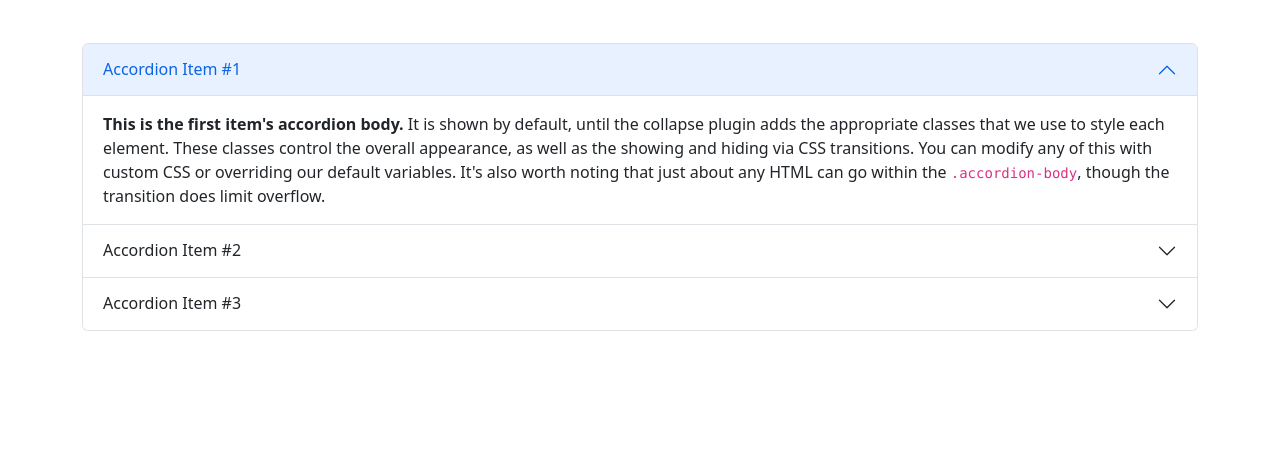
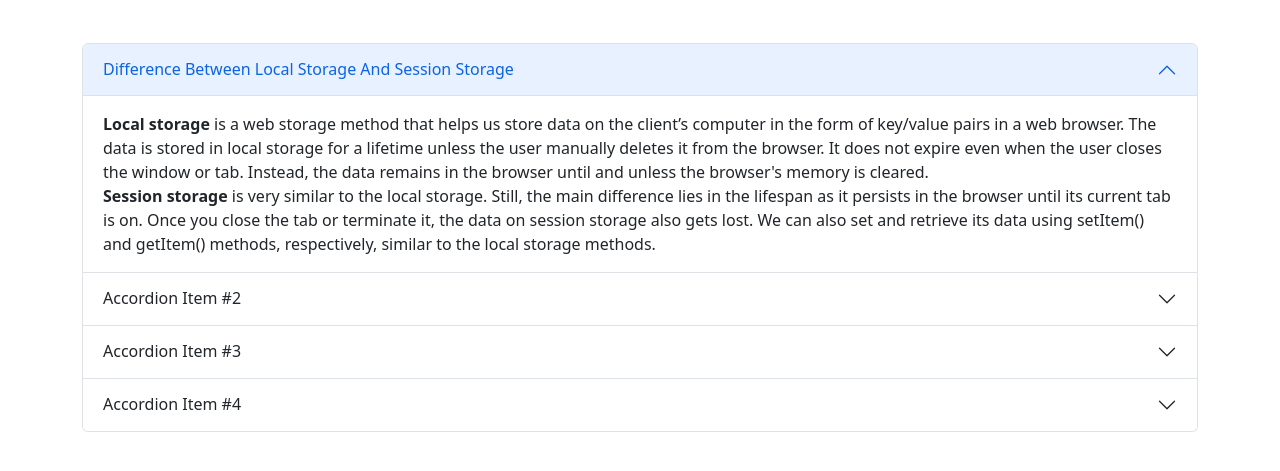
Before and after one commit to devalamin/typing-monster, a plain HTML site: page blog.html in a window 1280 px wide. Shown: the part 53-524 px from the top of the page. Drawn offline with nearby package versions, Linux system fonts and the light colour scheme.

Commit message:
blog customized

```diff
--- a/blog.html
+++ b/blog.html
@@ -18,18 +18,24 @@
                 <h2 class="accordion-header" id="headingOne">
                     <button class="accordion-button" type="button" data-bs-toggle="collapse"
                         data-bs-target="#collapseOne" aria-expanded="true" aria-controls="collapseOne">
-                        Accordion Item #1
+                        Difference Between Local Storage And Session Storage
                     </button>
                 </h2>
                 <div id="collapseOne" class="accordion-collapse collapse show" aria-labelledby="headingOne"
                     data-bs-parent="#accordionExample">
                     <div class="accordion-body">
-                        <strong>This is the first item's accordion body.</strong> It is shown by default, until the
-                        collapse plugin adds the appropriate classes that we use to style each element. These classes
-                        control the overall appearance, as well as the showing and hiding via CSS transitions. You can
-                        modify any of this with custom CSS or overriding our default variables. It's also worth noting
-                        that just about any HTML can go within the <code>.accordion-body</code>, though the transition
-                        does limit overflow.
+                        <strong>Local storage</strong>
+                        is a web storage method that helps us store data on the client’s computer in the form of
+                        key/value pairs in a web browser. The data is stored in local storage for a lifetime unless the
+                        user manually deletes it from the browser. It does not expire even when the user closes the
+                        window or tab. Instead, the data remains in the browser until and unless the browser's memory is
+                        cleared.
+                        <br>
+                        <strong>Session storage</strong> is very similar to the local storage. Still, the main
+                        difference lies in the lifespan as it persists in the browser until its current tab is on. Once
+                        you close the tab or terminate it, the data on session storage also gets lost. We can also set
+                        and retrieve its data using setItem() and getItem() methods, respectively, similar to the local
+                        storage methods.
                     </div>
                 </div>
             </div>
@@ -71,6 +77,25 @@
                     </div>
                 </div>
             </div>
+            <div class="accordion-item">
+                <h2 class="accordion-header" id="headingFour">
+                    <button class="accordion-button collapsed" type="button" data-bs-toggle="collapse"
+                        data-bs-target="#collapseFour" aria-expanded="false" aria-controls="collapseFour">
+                        Accordion Item #4
+                    </button>
+                </h2>
+                <div id="collapseFour" class="accordion-collapse collapse" aria-labelledby="headingFour"
+                    data-bs-parent="#accordionExample">
+                    <div class="accordion-body">
+                        <strong>This is the third item's accordion body.</strong> It is hidden by default, until the
+                        collapse plugin adds the appropriate classes that we use to style each element. These classes
+                        control the overall appearance, as well as the showing and hiding via CSS transitions. You can
+                        modify any of this with custom CSS or overriding our default variables. It's also worth noting
+                        that just about any HTML can go within the <code>.accordion-body</code>, though the transition
+                        does limit overflow.
+                    </div>
+                </div>
+            </div>
         </div>
 
     </section>
```
